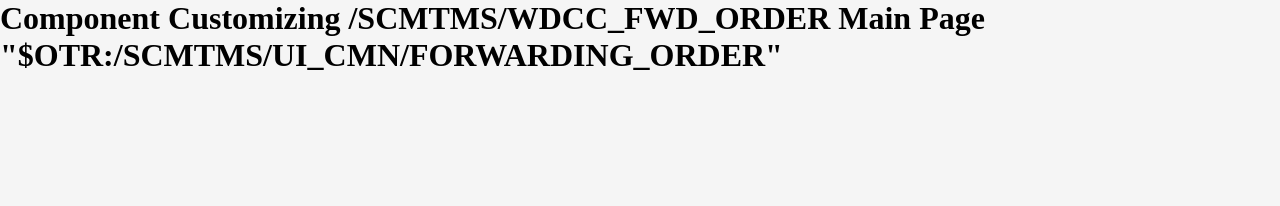
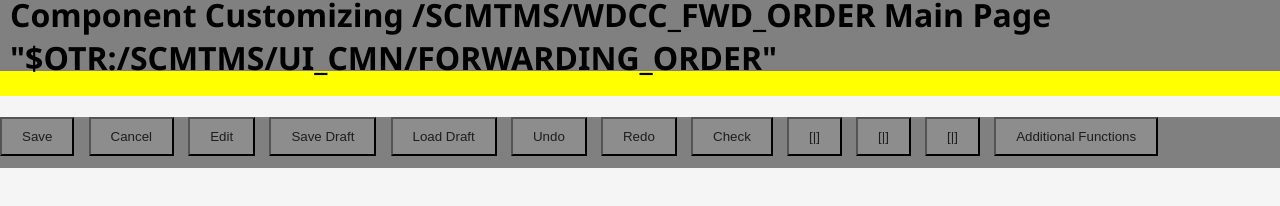
Before and after one commit to luty07/projeto-SAP, a plain HTML site: page index.html in a window 1280 px wide. Drawn offline with Linux system fonts and the light colour scheme.

Commit message:
UPDATE- adicionado botões

```diff
--- a/index.html
+++ b/index.html
@@ -9,9 +9,29 @@
 
 <body>
     <header>
-        <div>
-        <h1>Component Customizing /SCMTMS/WDCC_FWD_ORDER Main Page "$OTR:/SCMTMS/UI_CMN/FORWARDING_ORDER"</h1>
-    </div>
+        <div id="navbar">
+            <h1>Component Customizing /SCMTMS/WDCC_FWD_ORDER Main Page "$OTR:/SCMTMS/UI_CMN/FORWARDING_ORDER"</h1>
+
+        </div>
+        <div class="yellow">
+            <h1></h1>
+        </div>
+        <div id="navbar2">
+        <div class="button-group">
+            <button>Save</button>
+            <button>Cancel</button>
+            <button>Edit</button>
+            <button>Save Draft</button>
+            <button>Load Draft</button>
+            <button>Undo</button>
+            <button>Redo</button>
+            <button>Check</button>
+            <button>[|]</button>
+            <button>[|]</button>
+            <button>[|]</button>
+            <button>Additional Functions</button>
+        </div>
+        </div>
     </header>
 </body>
 
--- a/style.css
+++ b/style.css
@@ -3,4 +3,29 @@ body {
     margin: 0;
     padding: 0;
     background-color: whitesmoke;
+    font-family: 'Segoe UI', Tahoma, Geneva, Verdana, sans-serif;
 }
+
+#navbar {
+    height: 51px;
+    display: flex;
+    background-color: gray;
+    padding: 10px;
+    align-items: center;
+    border-bottom: 25px solid yellow;
+}
+    #navbar2 {
+        height: 51px;
+        display: flex;
+        background-color: gray;
+}
+.yellow{
+    background-color: yellow;
+}
+.button-group button {
+    margin-right: 10px;
+    padding: 10px 20px;
+    background-color: #8d8d8d;
+    color: #1d1d1d;
+    cursor: pointer;
+}
```
